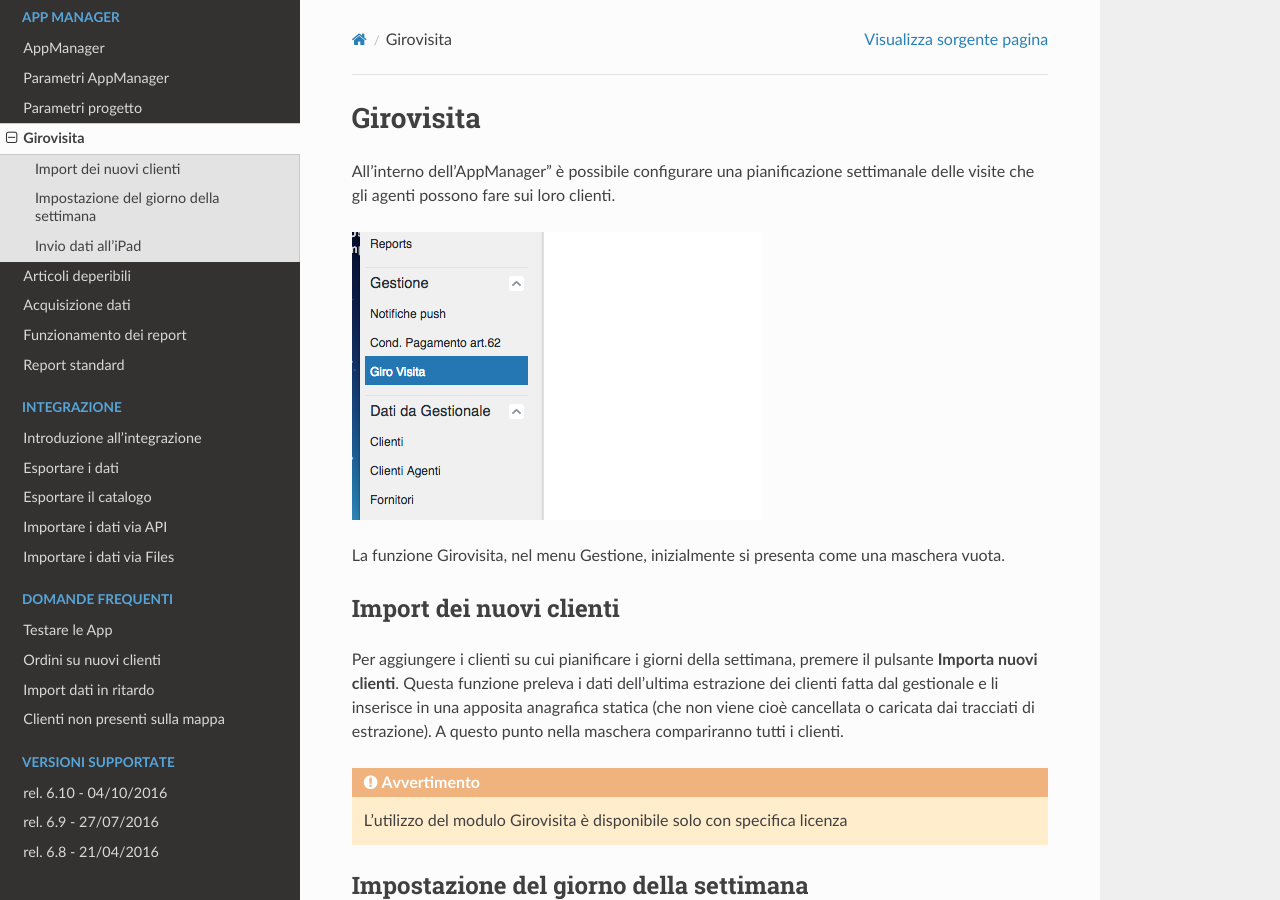
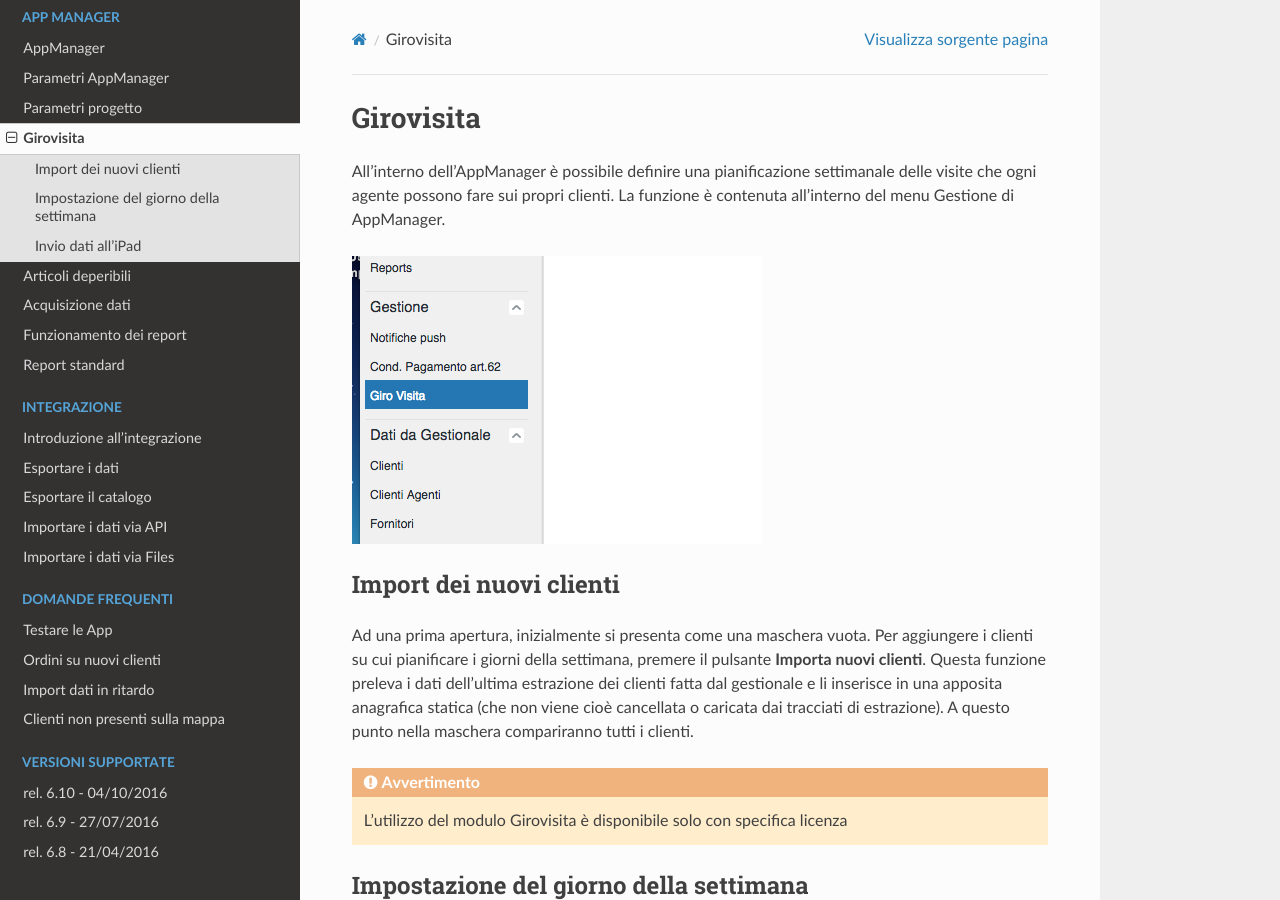
Before and after one commit to wedoit-io/doc-icommerce, a Sphinx documentation site: the page built from source/girovisita.rst, in a window 1280 px wide and 900 px high. Built offline with Sphinx 7.4.7 and the Read the Docs theme 2.0.0, drawn with Linux system fonts in a browser that asks for light colours.

Commit message:
Update girovisita.rst

```diff
--- a/source/girovisita.rst
+++ b/source/girovisita.rst
@@ -1,15 +1,15 @@
 Girovisita
 ===========
 
-All'interno dell'AppManager' è possibile configurare una pianificazione settimanale delle visite che gli agenti possono fare sui loro clienti.
+All'interno dell'AppManager è possibile definire una pianificazione settimanale delle visite che ogni agente possono fare sui propri clienti.
+La funzione è contenuta all'interno del menu Gestione di AppManager.
 
 .. figure:: girovisita-menu.png
    :alt:
 
-La funzione Girovisita, nel menu Gestione, inizialmente si presenta come una maschera vuota.
-
 Import dei nuovi clienti
 ~~~~~~~~~~~~~~~~~~~~~~~~
+Ad una prima apertura, inizialmente si presenta come una maschera vuota.
 Per aggiungere i clienti su cui pianificare i giorni della settimana, premere il pulsante **Importa nuovi clienti**.
 Questa funzione preleva i dati dell'ultima estrazione dei clienti fatta dal gestionale e li inserisce in una apposita anagrafica statica (che non viene cioè cancellata o caricata dai tracciati di estrazione).
 A questo punto nella maschera compariranno tutti i clienti.
```
